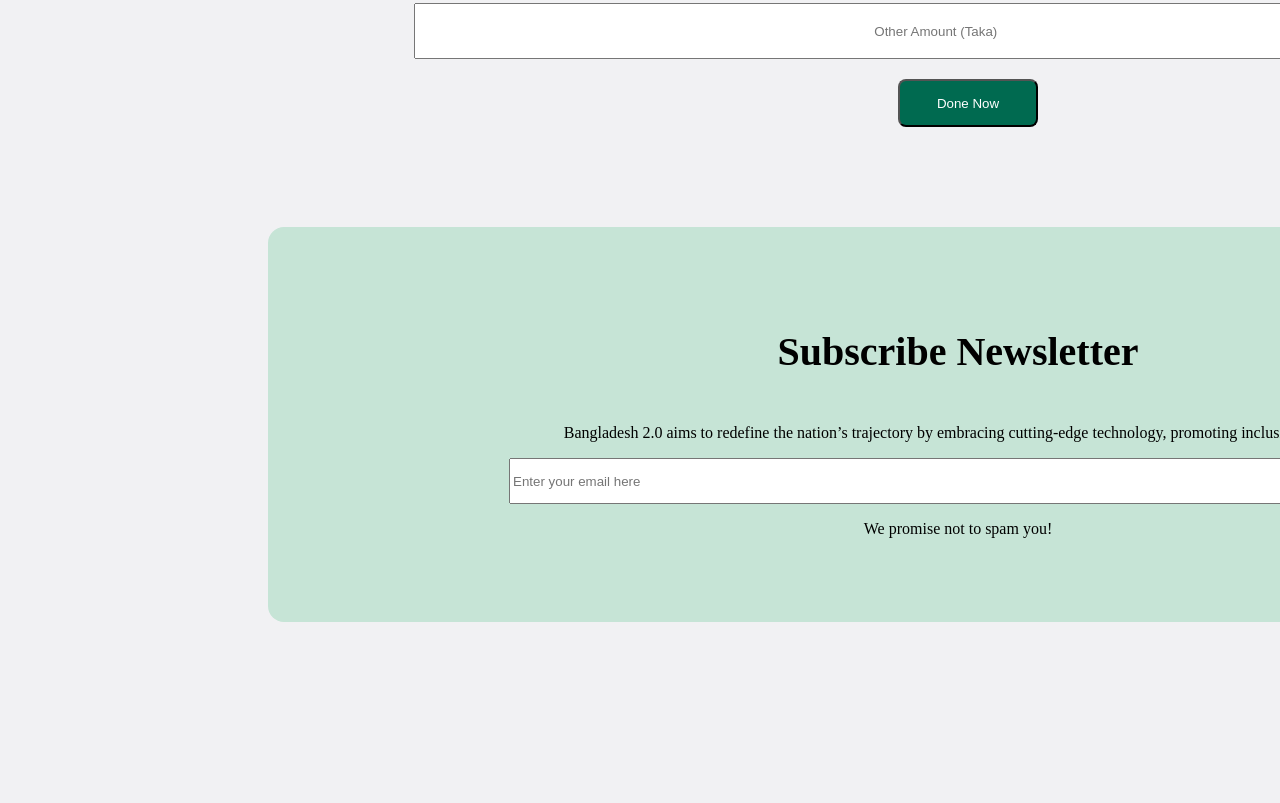
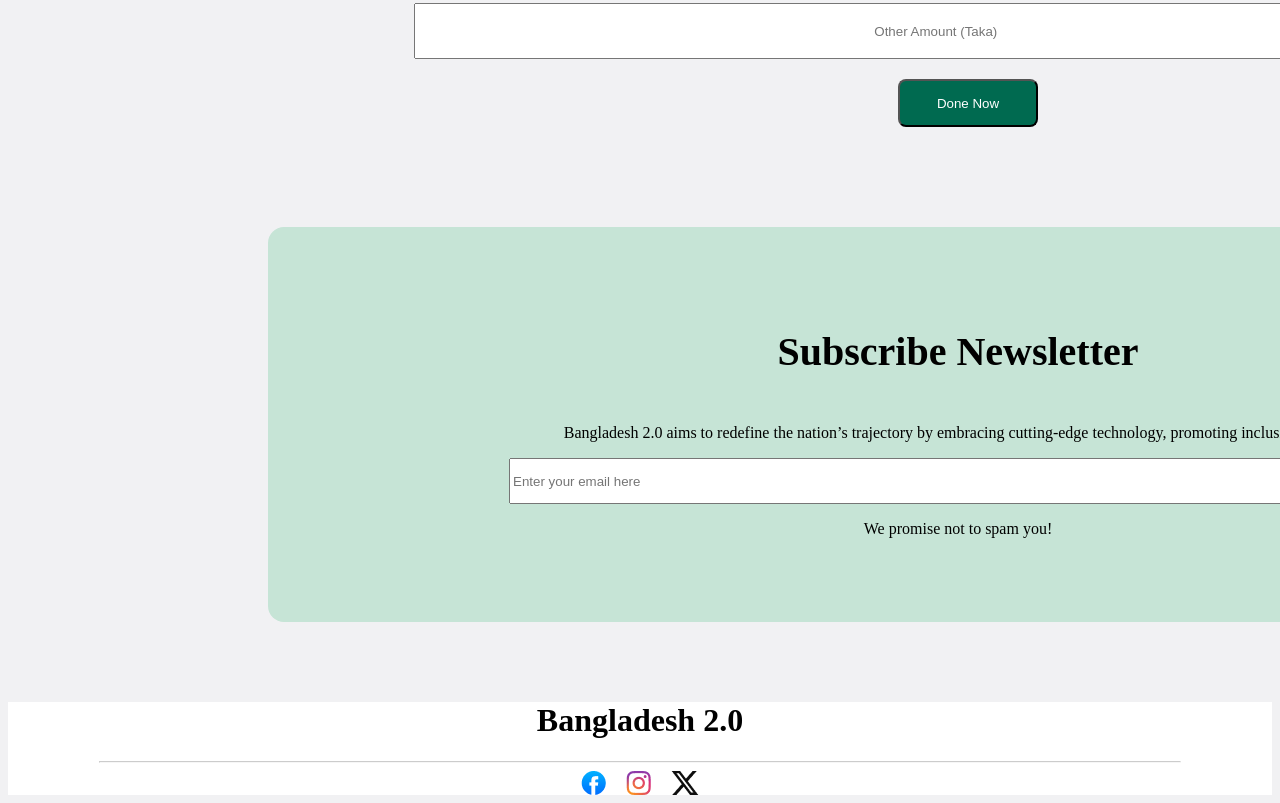
Before and after one commit to ImranB99/b11-a1-bd2.0, a plain HTML site: page index.html in a window 1280 px wide. Shown: the part 4540-5343 px from the top of the page. Before the commit the page ends 5242 px from the top, so only its background shows below. Drawn offline with Linux system fonts and the light colour scheme.

Commit message:
Added footer

```diff
--- a/Style/style.css
+++ b/Style/style.css
@@ -375,3 +375,24 @@
 .subscribe-container p{
     font-size: 16px;
 }
+
+/* Footer Style  */
+.footer{
+    /* display: flex; */
+    flex-direction: column;
+    text-align: center;
+}
+
+.icon{
+    display: flex;
+    justify-content: center;
+    column-gap: 20px;
+}
+
+footer{
+    background-color: white;
+}
+hr{
+    width: 1080px;
+    opacity: 0.5;
+}
--- a/index.html
+++ b/index.html
@@ -161,7 +161,15 @@
         </section>
     </main>
     <footer>
-
+        <div class="footer">
+            <h1>Bangladesh 2.0</h1>
+            <hr>
+            <div class="icon">
+                <img src="assets/facebook.png" alt="">
+                <img src="assets/instagram.png" alt="">
+                <img src="assets/x.png" alt="">
+            </div>
+        </div>
     </footer>
 </body>
 </html>
```
